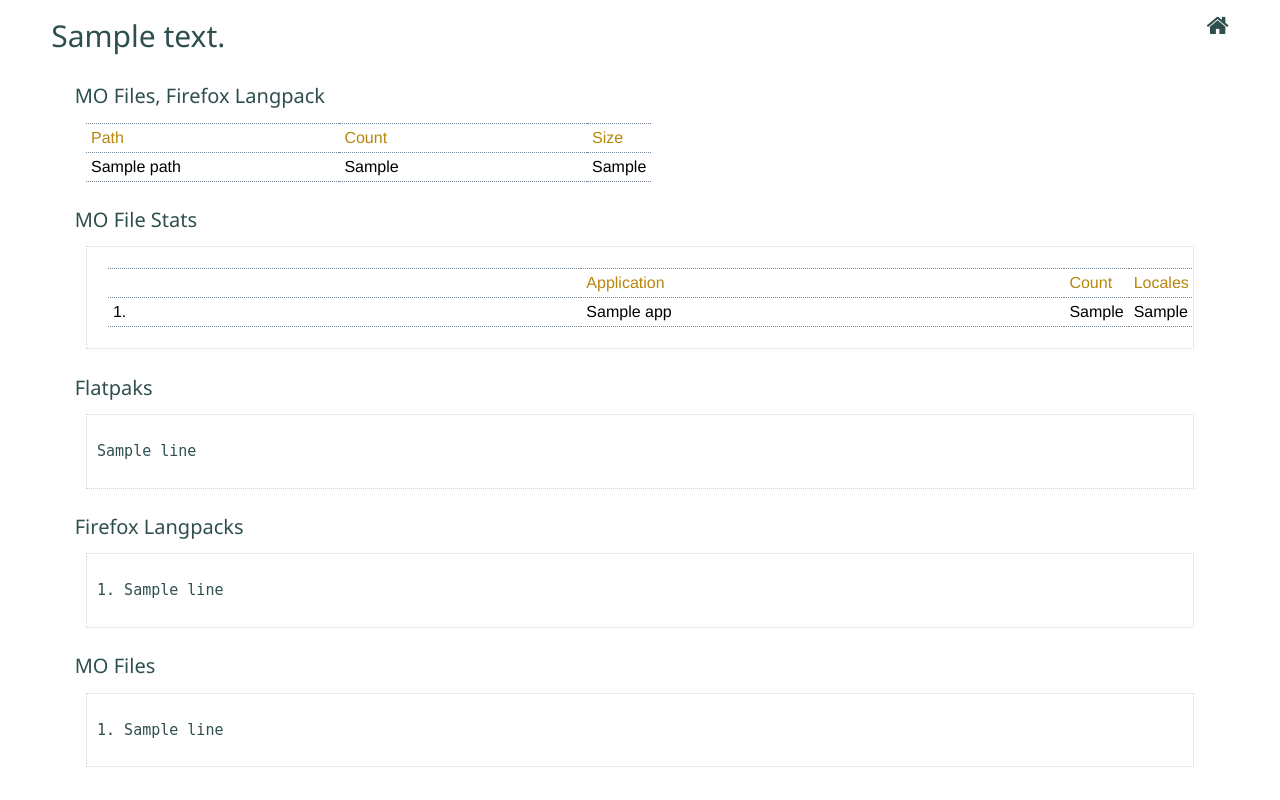
After one commit to sundeep-anand/scope-i18n, a Django app: template web/templates/reports/size-count.html in a window 1280 px wide. The commit adds this page. Run offline with Django 3.2, Linux system fonts and the light colour scheme; the template is opened without the code that fills it: most values are stand-ins (such as "Sample title", 1, 10 or a date in 2020).

Commit message:
translation reports

```diff
--- a/cli/parse.py
+++ b/cli/parse.py
@@ -2,6 +2,7 @@ import click
 
 from src.TranslationData import ParseTranslationData
 
+# SPECs are downloaded from https://src.fedoraproject.org/lookaside/
 @click.command()
 @click.option(
     '--type', help="Parse format, example, SPEC"
--- a/web/templates/base.html
+++ b/web/templates/base.html
@@ -2,6 +2,9 @@
 <head>
     <title>translations subpackaging</title>
     <style>
+        li{
+            margin: 5px 0;
+        }
         .content {
             margin-left: 4%;
             margin-right: 4%;
--- a/web/templates/reports.html
+++ b/web/templates/reports/find-langs.html
@@ -1,4 +1,4 @@
-{% extends "base.html" %}
+{% extends "../base.html" %}
 
 {% block style %}
 <style>
@@ -29,6 +29,8 @@ a {
         <a href="{% url 'index' %}"><i class="fa fa-home"></i></a></small>
     </h2>
     <div class="sub-content">
+        <p>Package name, version and <code>%find_lang</code> in the
+            <strong>install</strong> section of SPEC file(s).</p>
         {% for line in filtered_data %}
             <pre>{{ forloop.counter }}.&nbsp;{{ line }}</pre>
         {% empty %}
--- /dev/null
+++ b/web/templates/reports/size-count.html
@@ -0,0 +1,113 @@
+{% extends "../base.html" %}
+
+{% block style %}
+<style>
+a:hover {
+    color:lightslategrey;
+}
+a {
+    text-decoration: none !important;
+    color: darkslategrey;
+}
+table, th, td {
+    border-top: 1px dotted lightslategrey;
+    border-bottom: 1px dotted lightslategrey;
+    border-collapse: collapse;
+    width: 50%;
+    margin: 1%;
+    padding: 5px;
+    white-space:nowrap;
+}
+.sub-content-2 {
+    margin: 1%;
+    padding: 10px;
+    max-height: 500px;
+    overflow: scroll;
+    border: 1px dotted lightgrey;
+}
+</style>
+<link rel="stylesheet" href="https://www.w3schools.com/w3css/4/w3.css">
+<link rel="stylesheet" href="https://cdnjs.cloudflare.com/ajax/libs/font-awesome/4.7.0/css/font-awesome.min.css">
+{% endblock %}
+
+{% block body %}
+
+{% if summary %}
+<div class="content">
+    <h2>{{ summary }}<small class="pull-right">
+        <a href="{% url 'index' %}"><i class="fa fa-home"></i></a></small>
+    </h2>
+    <div class="sub-content">
+        {% if mo_files %}<div>
+            <h4>MO Files, Firefox Langpack</h4>
+            <table>
+                <thead>
+                    <tr style="color: darkgoldenrod;">
+                        <td>Path</td><td>Count</td><td>Size</td>
+                    </tr>
+                </thead>
+                <tbody>
+                    {% for path, values in translations.items %}
+                    <tr>
+                        <td>{{ path }}</td><td>{{ values.0 }}</td><td>{{ values.1 }}</td>
+                    </tr>
+                    {% endfor %}
+                </tbody>
+            </table>
+        </div>{% endif %}
+    </div>
+    <div class="sub-content">
+        <h4>MO File Stats</h4>
+        {% if mo_file_stats %}
+        <div class="sub-content-2">
+            <table style="width: 100%;">
+                <thead>
+                    <tr style="color: darkgoldenrod;">
+                        <td></td><td>Application</td><td>Count</td><td>Locales</td>
+                    </tr>
+                </thead>
+                <tbody>
+                    {% for app, mo_stats in mo_file_stats.items %}
+                    <tr>
+                        <td>{{ forloop.counter }}.</td><td>{{ app }}</td>
+                        <td>{{ mo_stats.0 }}</td><td>{{ mo_stats.1|join:", " }}</td>
+                    </tr>
+                    {% endfor %}
+                </tbody>
+            </table>
+        </div>{% endif %}
+    </div>
+    <div class="sub-content">
+        <h4>Flatpaks</h4>
+        <div class="sub-content-2">
+            {% for line in flatpaks %}
+                <pre>{{ line }}</pre>
+            {% empty %}
+                <p>No flatpaks found.</p>
+            {% endfor %}
+        </div>
+    </div>
+    <div class="sub-content">
+        <h4>Firefox Langpacks</h4>
+        <div class="sub-content-2">
+            {% for line in langpacks %}
+                <pre>{{ forloop.counter }}.&nbsp;{{ line }}</pre>
+            {% empty %}
+                <p>No langpacks found.</p>
+            {% endfor %}
+        </div>
+    </div>
+    <div class="sub-content">
+        <h4>MO Files</h4>
+        <div class="sub-content-2">
+            {% for line in mo_files %}
+                <pre>{{ forloop.counter }}.&nbsp;{{ line }}</pre>
+            {% empty %}
+                <p>No MO files found.</p>
+            {% endfor %}
+        </div>
+    </div>
+</div>
+{% endif %}
+
+{% endblock %}
--- a/web/urls.py
+++ b/web/urls.py
@@ -14,13 +14,23 @@ Including another URLconf
     2. Add a URL to urlpatterns:  path('blog/', include('blog.urls'))
 """
 from django.contrib import admin
-from django.urls import path
+from django.urls import path, include
 from django.views.generic.base import TemplateView
 
-from .views import ReportsIndexPageView, SPECParseReportsView
+from .views import (
+    ReportsIndexPageView, SPECParseReportsView,
+    SBSizeCountReportsView, WSSizeCountReportsView, SRVSizeCountReportsView
+)
+
+report_urls = [
+    path('find-lang', SPECParseReportsView.as_view(), name="reports-find-lang"),
+    path('size-count/sb', SBSizeCountReportsView.as_view(), name="reports-size-count-sb"),
+    path('size-count/ws', WSSizeCountReportsView.as_view(), name="reports-size-count-ws"),
+    path('size-count/srv', SRVSizeCountReportsView.as_view(), name="reports-size-count-srv"),
+]
 
 urlpatterns = [
     path('', ReportsIndexPageView.as_view(), name="index"),
-    path('reports', SPECParseReportsView.as_view(), name="reports"),
+    path('reports/', include(report_urls)),
     path('admin/', admin.site.urls),
 ]
```
Also changed, not shown: src/TranslationData.py (+15 -18 lines), web/templates/index.html (+7 -3 lines), web/views.py (+117 -2 lines), 6 other files.
